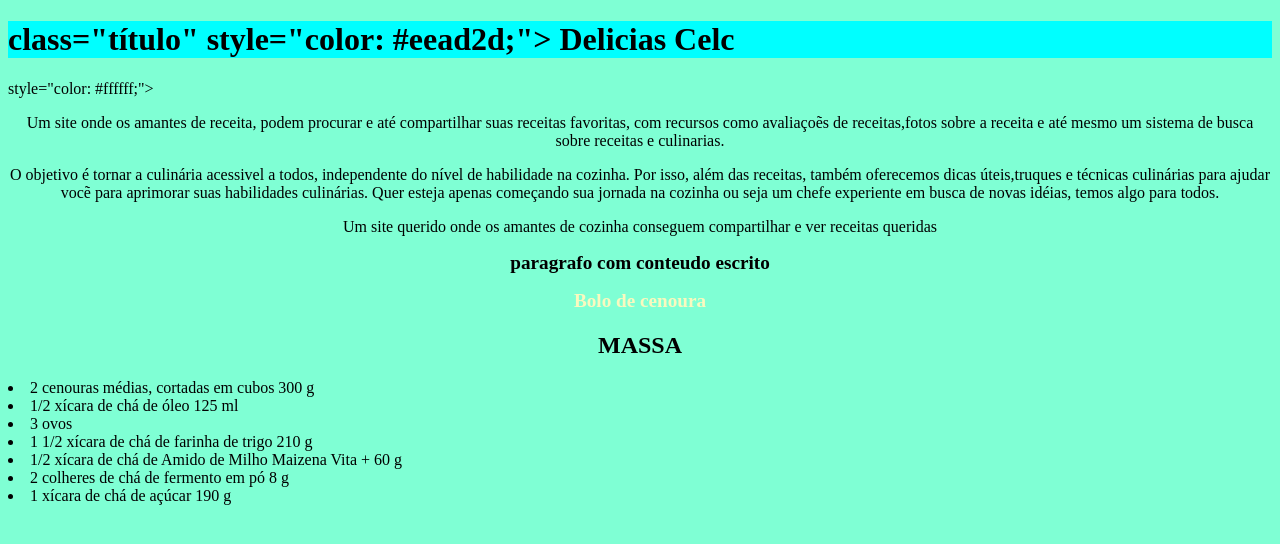
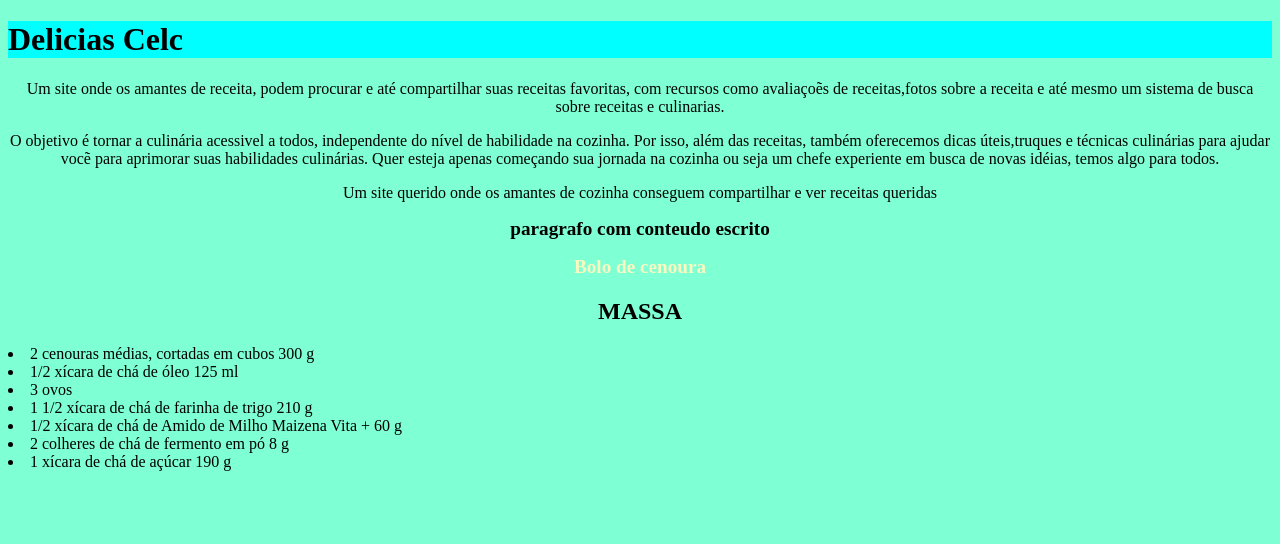
Before and after one commit to Leonard0w/pensamentocomputacional2023, a plain HTML site: page index.html in a window 1280 px wide. Drawn offline with Linux system fonts and the light colour scheme.

Commit message:
Update index.html

```diff
--- a/index.html
+++ b/index.html
@@ -18,7 +18,7 @@
 <title>Document</title>
 <body>
 
-    <h1>class="título" style="color: #eead2d;"> Delicias Celc</h1> style="color: #ffffff;">
+    <h1> Delicias Celc</h1>
 
     <p>Um site onde os amantes de receita, podem procurar e até compartilhar suas receitas favoritas, com recursos como avaliaçoẽs de receitas,fotos sobre a receita e até mesmo um sistema de busca sobre receitas e culinarias.</p>
     <p>O objetivo é tornar a culinária acessivel a todos, independente do nível de habilidade na cozinha. Por isso, além das receitas, também oferecemos dicas úteis,truques e técnicas culinárias para ajudar vocẽ para aprimorar suas habilidades culinárias. Quer esteja apenas começando sua jornada na cozinha ou seja um chefe experiente em busca de novas idéias, temos algo para todos.</p>
```
